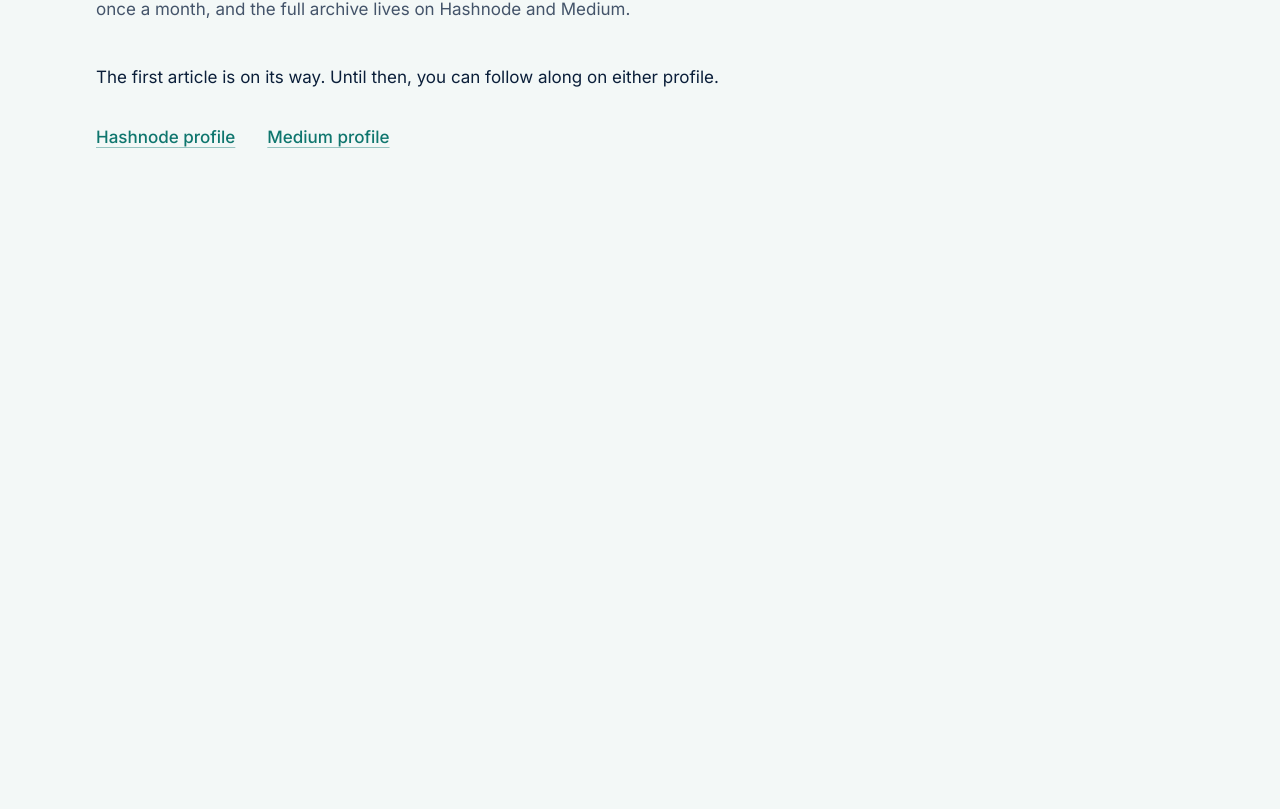
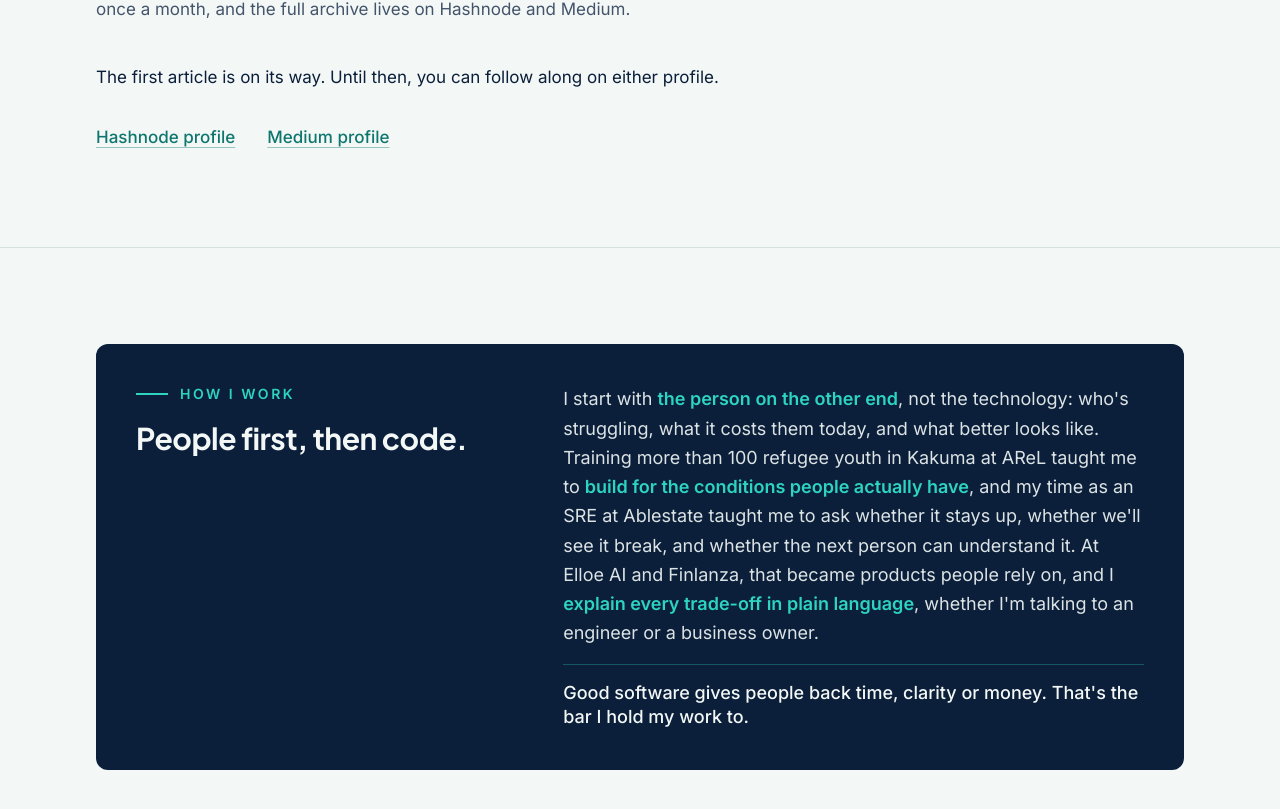
Before and after one commit to gilbertofke/gilbert-portfolio, a Next.js app: page / in a window 1280 px wide. Shown: the part 4078-4887 px from the top of the page. Before the commit the page ends 4325 px from the top, so only its background shows below. Built offline with nearby package versions, Linux system fonts and the light colour scheme.

Commit message:
feat: Built the  How I work section

```diff
--- a/src/app/page.tsx
+++ b/src/app/page.tsx
@@ -1,5 +1,6 @@
 import About from "@/components/About";
 import Hero from "@/components/Hero";
+import HowIWork from "@/components/HowIWork";
 import Nav from "@/components/Nav";
 import Projects from "@/components/Projects";
 import Skills from "@/components/Skills";
@@ -14,6 +15,7 @@ export default function Home() {
         <Projects />
         <Skills />
         <Writing />
+        <HowIWork />
       </main>
     </>
   );
--- /dev/null
+++ b/src/components/HowIWork.tsx
@@ -0,0 +1,48 @@
+const em = "font-semibold text-turq";
+
+export default function HowIWork() {
+  return (
+    <section
+      id="how-i-work"
+      aria-labelledby="how-i-work-title"
+      className="section-pad border-t border-line"
+    >
+      <div className="page-container">
+        <div className="rounded-xl bg-navy p-6 text-paper md:grid md:grid-cols-[minmax(0,2fr)_minmax(0,3fr)] md:gap-10 md:p-10">
+          <div>
+            <p className="flex items-center gap-3 text-sm font-semibold uppercase tracking-[0.18em] text-turq">
+              <span aria-hidden="true" className="h-0.5 w-8 bg-turq" />
+              How I work
+            </p>
+            <h2
+              id="how-i-work-title"
+              className="mt-4 text-2xl font-bold leading-tight text-paper md:text-3xl"
+            >
+              People first, then code.
+            </h2>
+          </div>
+
+          <div className="mt-5 md:mt-0">
+            <p className="leading-relaxed text-paper/90 md:text-lg">
+              I start with <strong className={em}>the person on the other end</strong>,
+              not the technology: who&apos;s struggling, what it costs them
+              today, and what better looks like. Training more than 100 refugee
+              youth in Kakuma at AReL taught me to{" "}
+              <strong className={em}>build for the conditions people actually have</strong>,
+              and my time as an SRE at Ablestate taught me to ask whether it
+              stays up, whether we&apos;ll see it break, and whether the next
+              person can understand it. At Elloe AI and Finlanza, that became
+              products people rely on, and I{" "}
+              <strong className={em}>explain every trade-off in plain language</strong>,
+              whether I&apos;m talking to an engineer or a business owner.
+            </p>
+            <p className="mt-4 border-t border-turq/30 pt-4 font-medium leading-snug text-paper md:text-lg">
+              Good software gives people back time, clarity or money.
+              That&apos;s the bar I hold my work to.
+            </p>
+          </div>
+        </div>
+      </div>
+    </section>
+  );
+}
```
